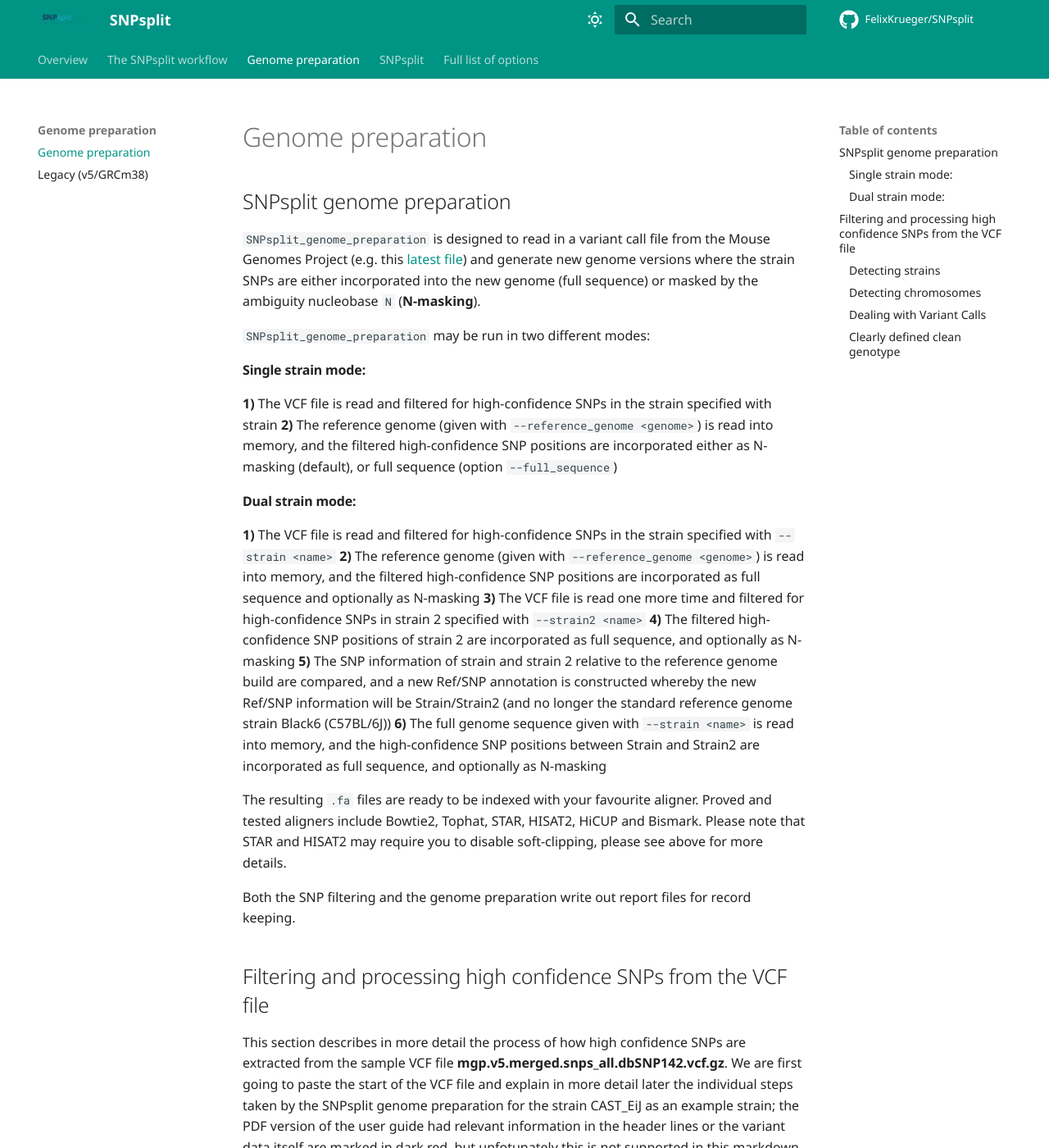
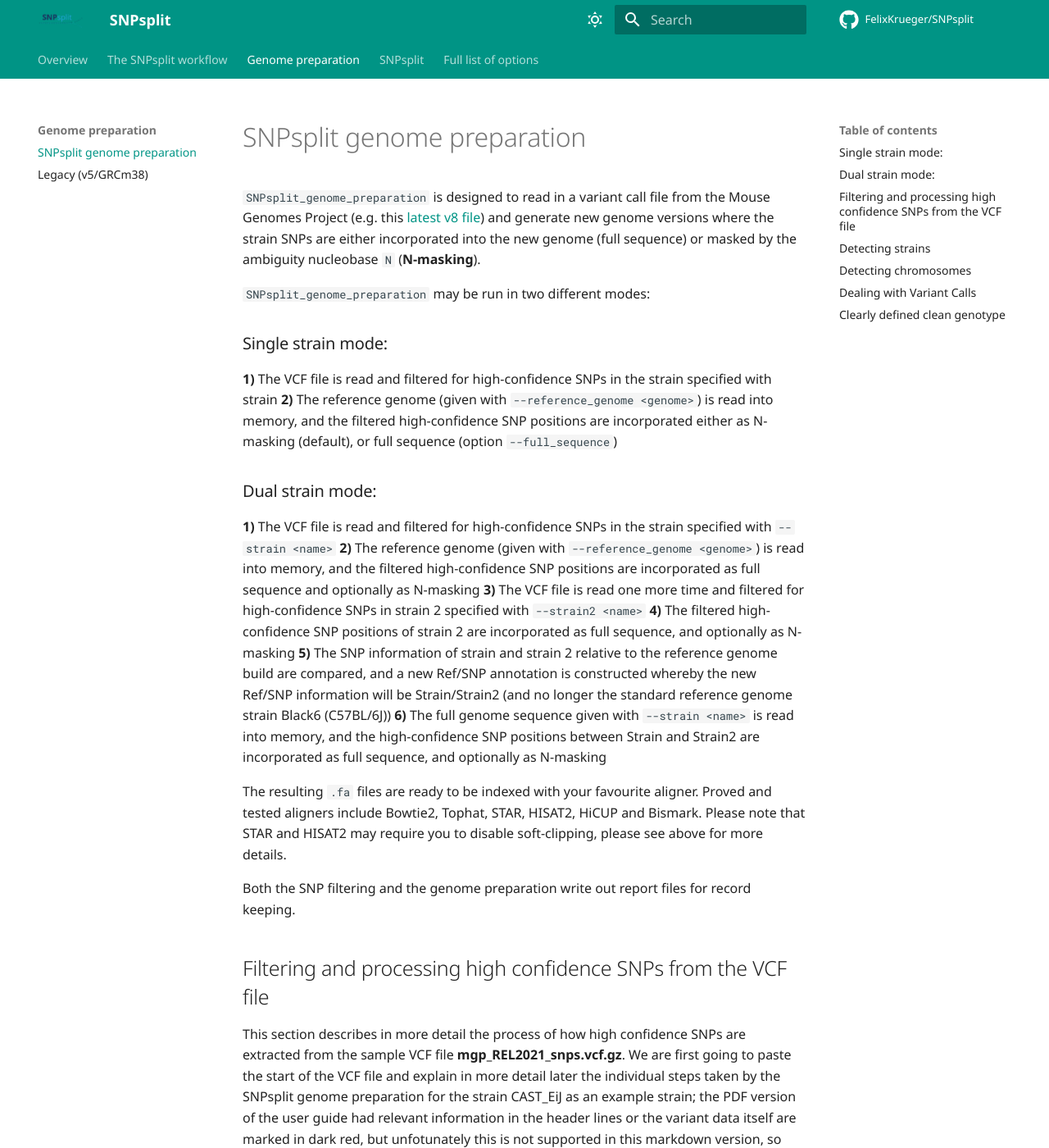
Before and after one commit to FelixKrueger/SNPsplit, an MkDocs documentation site: the page built from docs/genome_prep/genome_preparation.md, in a window 1280 px wide and 1400 px high. Shown: the whole window at 82% size. Built offline with MkDocs 1.6.1 and Material for MkDocs 9.7.7, drawn with Linux system fonts in a browser that asks for light colours; comment, search, counter and statistics services are not loaded.

Commit message:
update markdown

````diff
--- a/docs/genome_prep/genome_preparation.md
+++ b/docs/genome_prep/genome_preparation.md
@@ -1,14 +1,14 @@
-## SNPsplit genome preparation
+# SNPsplit genome preparation
 
-`SNPsplit_genome_preparation` is designed to read in a variant call file from the Mouse Genomes Project (e.g. this [latest file](ftp://ftp-mouse.sanger.ac.uk/current_snps/mgp.v5.merged.snps_all.dbSNP142.vcf.gz)) and generate new genome versions where the strain SNPs are either incorporated into the new genome (full sequence) or masked by the ambiguity nucleobase `N` (**N-masking**).
+`SNPsplit_genome_preparation` is designed to read in a variant call file from the Mouse Genomes Project (e.g. this [latest v8 file](https://ftp.ebi.ac.uk/pub/databases/mousegenomes/REL-2112-v8-SNPs_Indels/mgp_REL2021_snps.vcf.gz)) and generate new genome versions where the strain SNPs are either incorporated into the new genome (full sequence) or masked by the ambiguity nucleobase `N` (**N-masking**).
 
 `SNPsplit_genome_preparation` may be run in two different modes:
 
-#### Single strain mode:
+### Single strain mode:
 **1)** The VCF file is read and filtered for high-confidence SNPs in the strain specified with   strain <name>
 **2)** The reference genome (given with `--reference_genome <genome>`) is read into memory, and the filtered high-confidence SNP positions are incorporated either as N-masking (default), or full sequence (option `--full_sequence`)
 
-#### Dual strain mode:
+### Dual strain mode:
 **1)** The VCF file is read and filtered for high-confidence SNPs in the strain specified with `--strain <name>`
 **2)** The reference genome (given with `--reference_genome <genome>`) is read into memory, and the filtered high-confidence SNP positions are incorporated as full sequence and optionally as N-masking
 **3)** The VCF file is read one more time and filtered for high-confidence SNPs in strain 2 specified with `--strain2 <name>`
@@ -22,7 +22,7 @@ Both the SNP filtering and the genome preparation write out report files for rec
 
 ## Filtering and processing high confidence SNPs from the VCF file
 
-This section describes in more detail the process of how high confidence SNPs are extracted from the sample VCF file **mgp.v5.merged.snps_all.dbSNP142.vcf.gz**. We are first going to paste the start of the VCF file and explain in more detail later the individual steps taken by the SNPsplit genome preparation for the strain CAST_EiJ as an example strain; the PDF version of the user guide had relevant information in the header lines or the variant data itself are marked in dark red, but unfotunately this is not supported in this markdown version, so please look carefully... . This should help you adapt the process to other genomes/VCF files should you wish to do so.
+This section describes in more detail the process of how high confidence SNPs are extracted from the sample VCF file **mgp_REL2021_snps.vcf.gz**. We are first going to paste the start of the VCF file and explain in more detail later the individual steps taken by the SNPsplit genome preparation for the strain CAST_EiJ as an example strain; the PDF version of the user guide had relevant information in the header lines or the variant data itself are marked in dark red, but unfotunately this is not supported in this markdown version, so please look carefully... . This should help you adapt the process to other genomes/VCF files should you wish to do so.
 
 ```
 VCF file: mgp.v5.merged.snps_all.dbSNP142.vcf.gz
@@ -154,7 +154,7 @@ VCF file: mgp.v5.merged.snps_all.dbSNP142.vcf.gz
 …
 ```
 
-### Detecting strains
+## Detecting strains
 To detect the available strains in the VCF file as well as to determine the column number of a desired strain in the file we skim through the header lines until we find a line starting with #CHROM. In terms of the strains in the file the next eight fields are irrelevant:
 
 `#CHROM  POS     ID      REF     ALT     QUAL    FILTER  INFO    FORMAT`
@@ -166,7 +166,7 @@ In our example the data for strain *CAST_EiJ* would be found in column 25, or ha
 
 If #CHROM is **not present** in the VCF file header, the **automated lookup and subsequent steps will fail**.
 
-### Detecting chromosomes
+## Detecting chromosomes
 Chromosomes to be processed are detected from the VCF header lines starting with ##contig=<ID=…,… >, e.g. here:
 
 ```
@@ -181,7 +181,7 @@ If the ##contig=… fields are missing from the VCF file, **subsequent steps are
 `my @chroms = (1..19,’X’,’Y’,’MT’);`
 
 
-### Dealing with Variant Calls
+## Dealing with Variant Calls
 For variant calls the SNPsplit genome preparation extracts the following information from each line:
 
 ```
@@ -244,7 +244,7 @@ The third position finally is a high-confidence homozygous SNP which would be in
 1	3000185	G	T	1/1:43:12:0:276,43,0:255,36,0:2:54:12:0,0,10,2:0:-0.680642:.:1
 ```
 
-### Clearly defined clean genotype
+## Clearly defined clean genotype
 And finally, variants are required to have a clearly defined genotype, e.g. a made-up position:
 ```
 12	45630185	A	T/C
````
